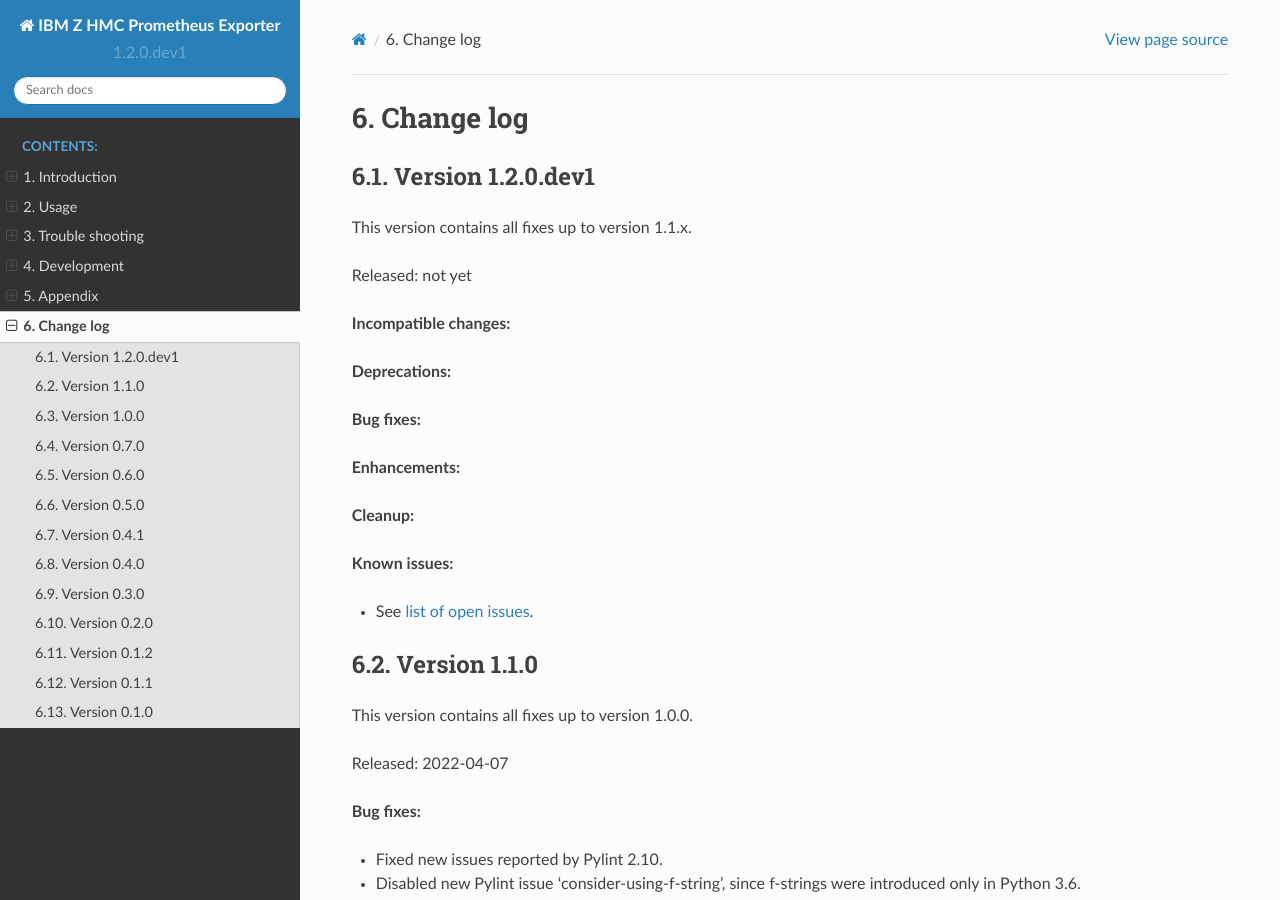
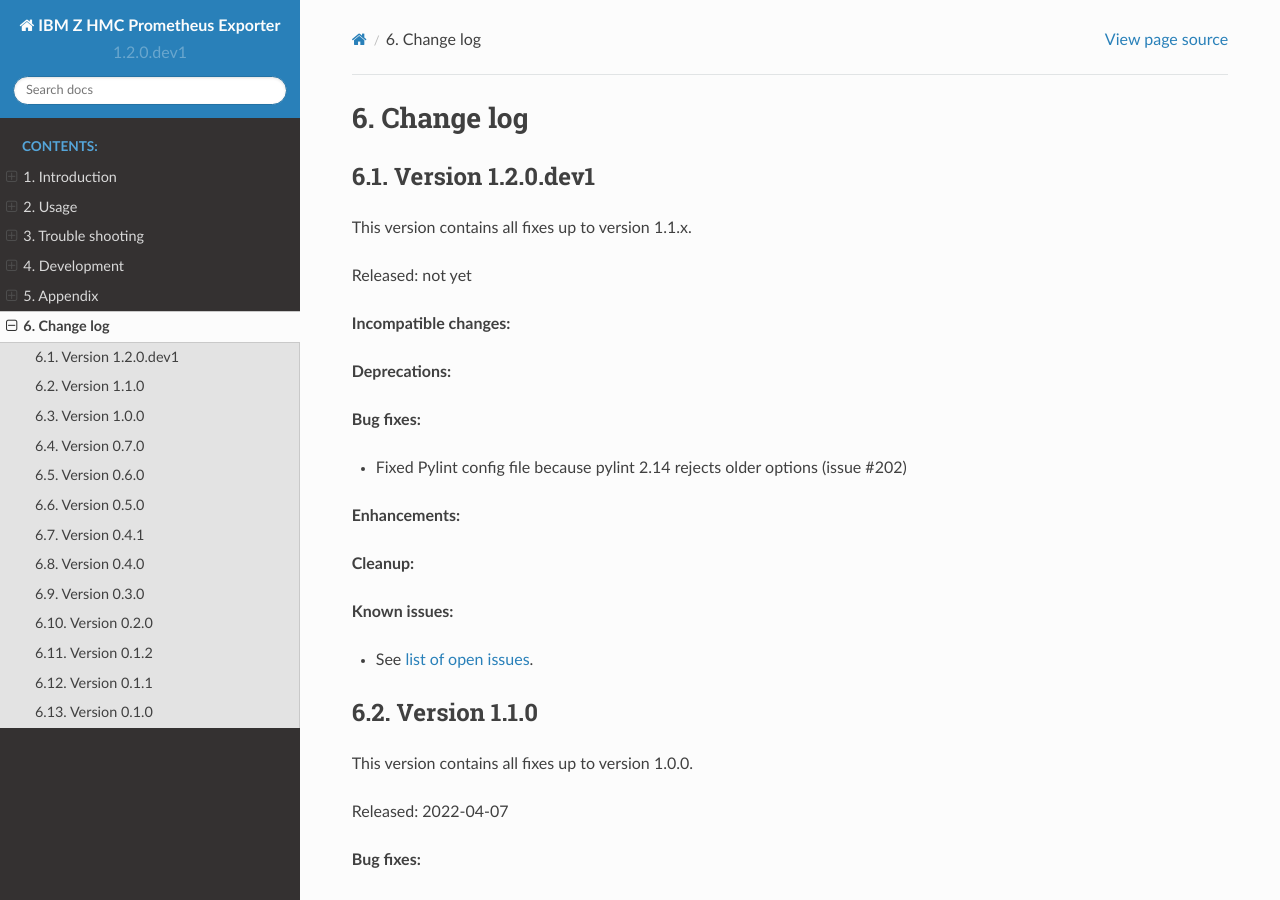
Before and after one commit to zhmcclient/zhmc-prometheus-exporter, a Sphinx documentation site: the page built from docs/changes.rst, in a window 1280 px wide and 900 px high. Built offline with Sphinx 7.4.7 and the Read the Docs theme 2.0.0, drawn with Linux system fonts in a browser that asks for light colours.

Commit message:
Fixed issues with new Pylint 2.14
Details:

* Pylint 2.14 rejects old config options that it previously tolerated.
  The .pylintrc file was newly generated using pylint 2.14.1, and then
  adjusted to have the values from the old .pylintrc file.

* This is how old config options were treated:

  * W0012 on no-self-use:
    Enabled the optional plugin pylint.extensions.no_self_use by adding it to
    the load-plugins option, so no-self-use can continue to be used.

  * E0015 on optimize-ast, files-output, bad-functions, no-space-check:
    Removed these options from the config file.

  * E0015 on function-name-hint, variable-name-hint, const-name-hint,
    attr-name-hint, argument-name-hint, class-attribute-name-hint,
    inlinevar-name-hint, class-name-hint, module-name-hint,
    method-name-hint:
    Removed from config file. They were removed in pylint 1.8.

  * W0012 on locally-enabled:
    Removed from config file.

Signed-off-by: Andreas Maier <maiera@de.ibm.com>

```diff
--- a/docs/changes.rst
+++ b/docs/changes.rst
@@ -29,6 +29,9 @@
 **Deprecations:**
 
 **Bug fixes:**
+
+* Fixed Pylint config file because pylint 2.14 rejects older options
+  (issue #202)
 
 **Enhancements:**
 
```
Also changed, not shown: 1 other file.
